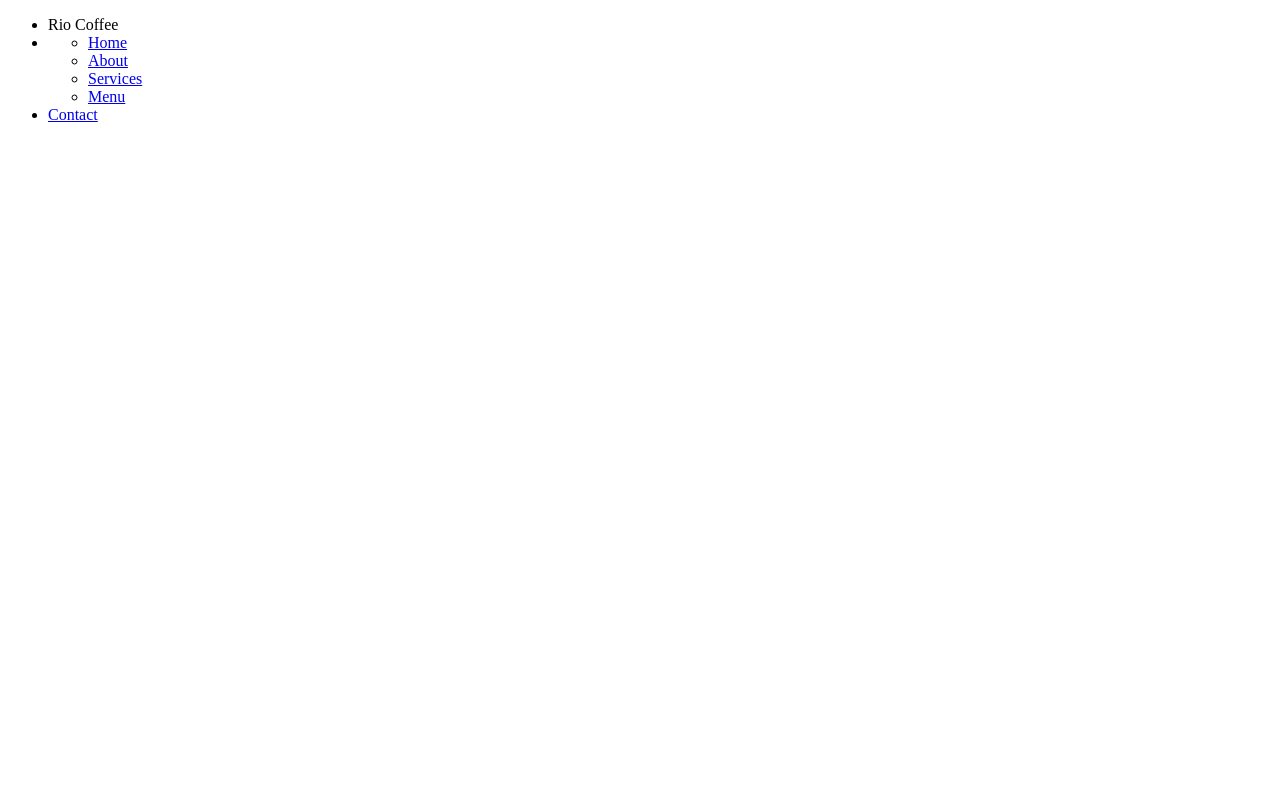
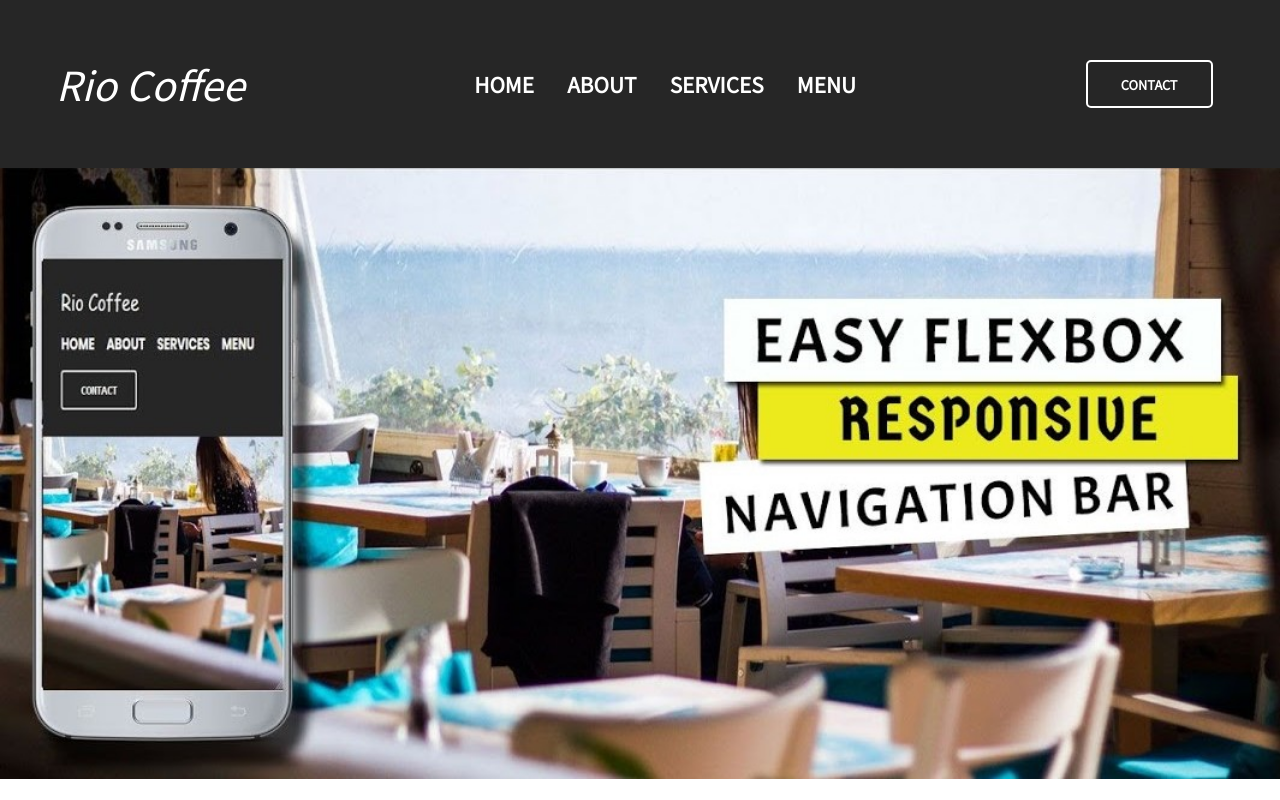
Before and after one commit to Ugin-gt/Flex-box-easy, a plain HTML site: page index.html in a window 1280 px wide. Drawn offline with Linux system fonts and the light colour scheme.

Commit message:
Create structure, modify style with flex elements

```diff
--- a/assets/css/style.css
+++ b/assets/css/style.css
@@ -1,5 +1,62 @@
-*. {
+body, ul{
   margin: 0;
   padding: 0;
-  font-family: 'Lucida Sans', 'Lucida Sans Regular', 'Lucida Grande', 'Lucida Sans Unicode', Geneva, Verdana, sans-serif;
+  font-family: 'Noto Sans SC', sans-serif;
+  list-style-type: none;
 }
+.page-header{
+  background-color: #262626;
+
+
+}
+.nav-block{
+
+  display:flex ;
+  flex-direction: row;
+  justify-content: space-between;
+  align-items: center;
+  flex-wrap: wrap;
+  padding: 3em 1em;
+  color: white;
+
+}
+.shop-name{
+  padding-left: 1em;
+  font-size: 2.5em;
+  font-style: italic;
+}
+.main-info{
+  display: flex;
+  flex-direction: row;
+  justify-content:center;
+  font-size: 1.3em;
+  font-weight: 900;
+  text-transform: uppercase;
+
+}
+.link {
+  text-decoration: none;
+  color: inherit;
+  padding:1em 0.8em;
+
+}
+.direct-contact {
+  padding-right: 4em ;
+  font-size: 0.8em;
+  font-weight: 900;
+  text-transform: uppercase;
+
+}
+.contact-but{
+  border: 2px solid white;
+  border-radius: 5px;
+  text-decoration: none;
+  color: inherit;
+  padding: 1em 2.6em;
+}
+.page-content {
+ width: 100%;
+
+
+
+}
--- a/index.html
+++ b/index.html
@@ -3,38 +3,31 @@
 <head>
   <meta charset="UTF-8">
   <meta name="viewport" content="width=device-width, initial-scale=1.0">
+  <link rel="stylesheet" href="./assets/css/style.css">
+  <link rel="preconnect" href="https://fonts.gstatic.com">
+  <link href="https://fonts.googleapis.com/css2?family=Noto+Sans+SC&display=swap" rel="stylesheet">
   <title>Flex-box-easy</title>
 </head>
 <body>
   <header class="page-header">
     <nav>
         <ul class="nav-block">
-        <li class="shop-name">
-          <span>Rio Coffee</span>
-        </li>
+          <li class="shop-name">Rio Coffee</li>
           <li class="main-info">
-          <ul>
-            <li>
               <a href="#" class="link">Home</a>
-            </li>
-            <li>
               <a href="#" class="link">About</a>
-            </li>
-            <li>
               <a href="#" class="link">Services</a>
-            </li>
-            <li>
               <a href="#" class="link">Menu</a>
           </li>
-          </ul>
-        </li>
           <li class="direct-contact">
-          <a href="#" class="contact-chat">Contact</a>
+            <a href="#" class="contact-but">Contact</a>
           </li>
         </ul>
     </nav>
-
   </header>
+  <main>
+      <img class="page-content"src="./assets/images/Flex-box-easy.jpg" alt="Content-example">
+  </main>
 
 
 </body>
```
Lines whose indentation alone changed are shown as unchanged.
